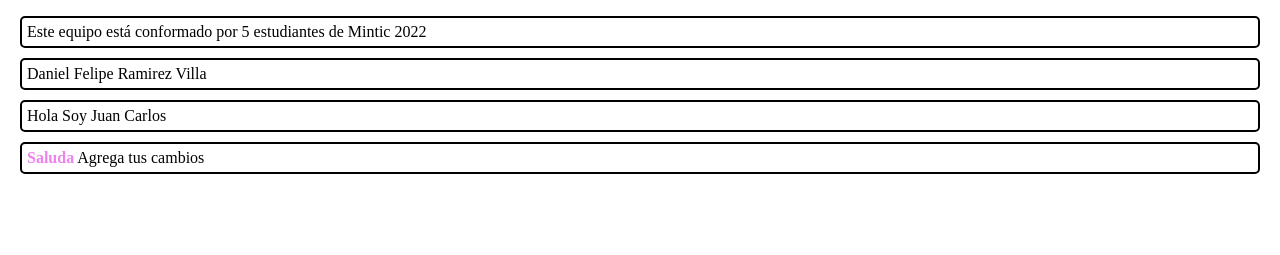
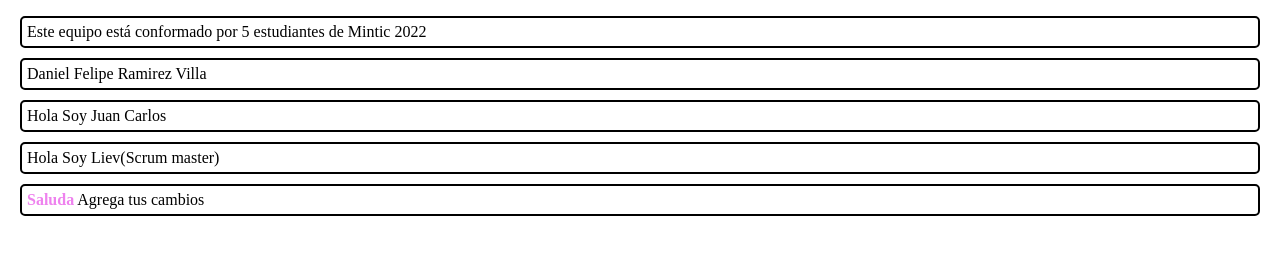
Before and after one commit to The-Horus-Team/demo-repository, a website: page index.html in a window 1280 px wide. Shown: the part 105-360 px from the top of the page. Drawn offline with Linux system fonts and the light colour scheme.

Commit message:
Commit de Liev

```diff
--- a/index.html
+++ b/index.html
@@ -26,6 +26,7 @@
     <p>Este equipo está conformado por 5 estudiantes de Mintic 2022</p>
     <p>Daniel Felipe Ramirez Villa</p>
     <p>Hola Soy Juan Carlos</p>
+    <p>Hola Soy Liev(Scrum master)</p>
     <p><span style="color:violet;font-weight: bolder;font-size: 30;">Saluda</span>
         Agrega tus cambios
     </p>
```
